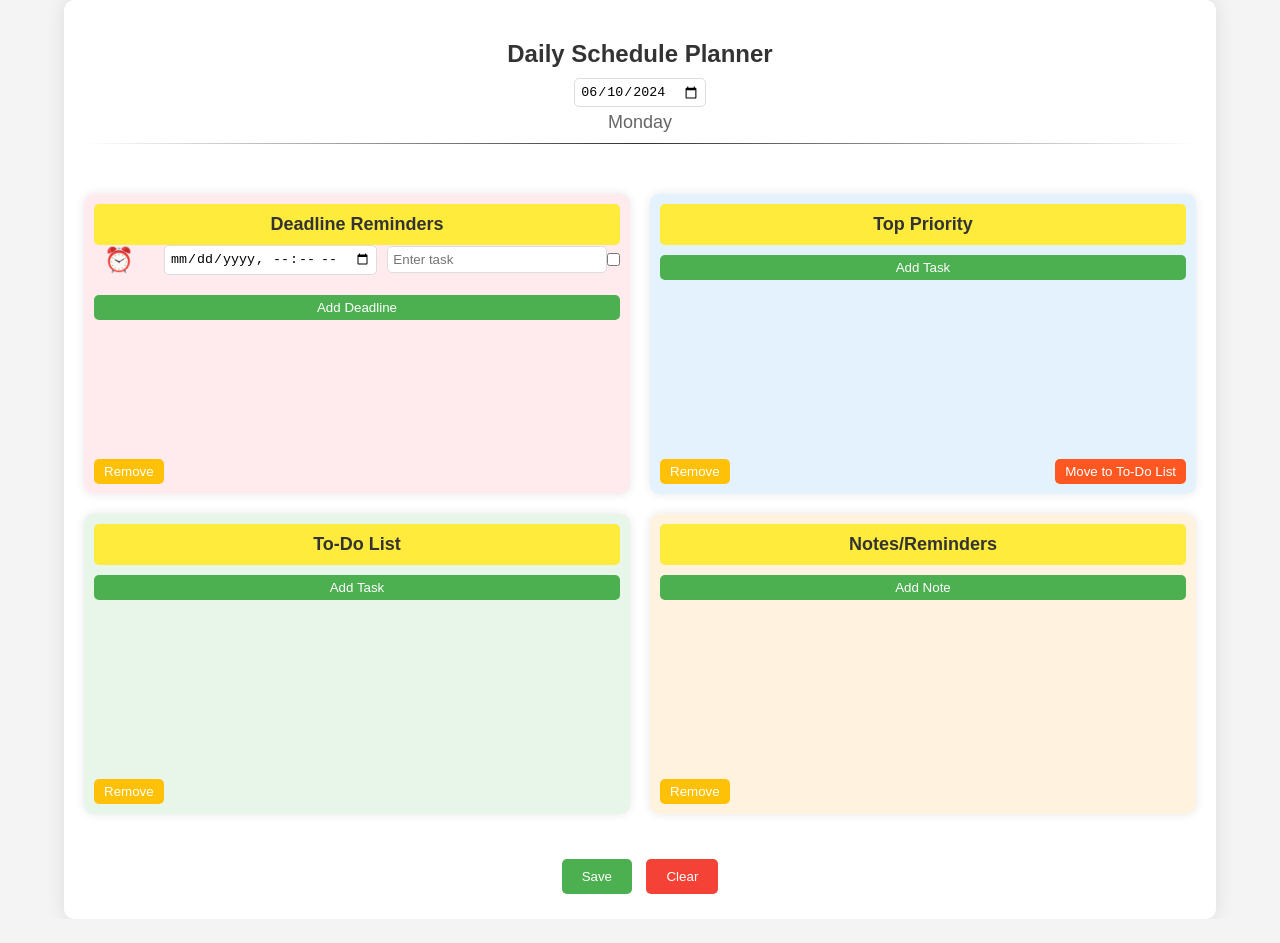
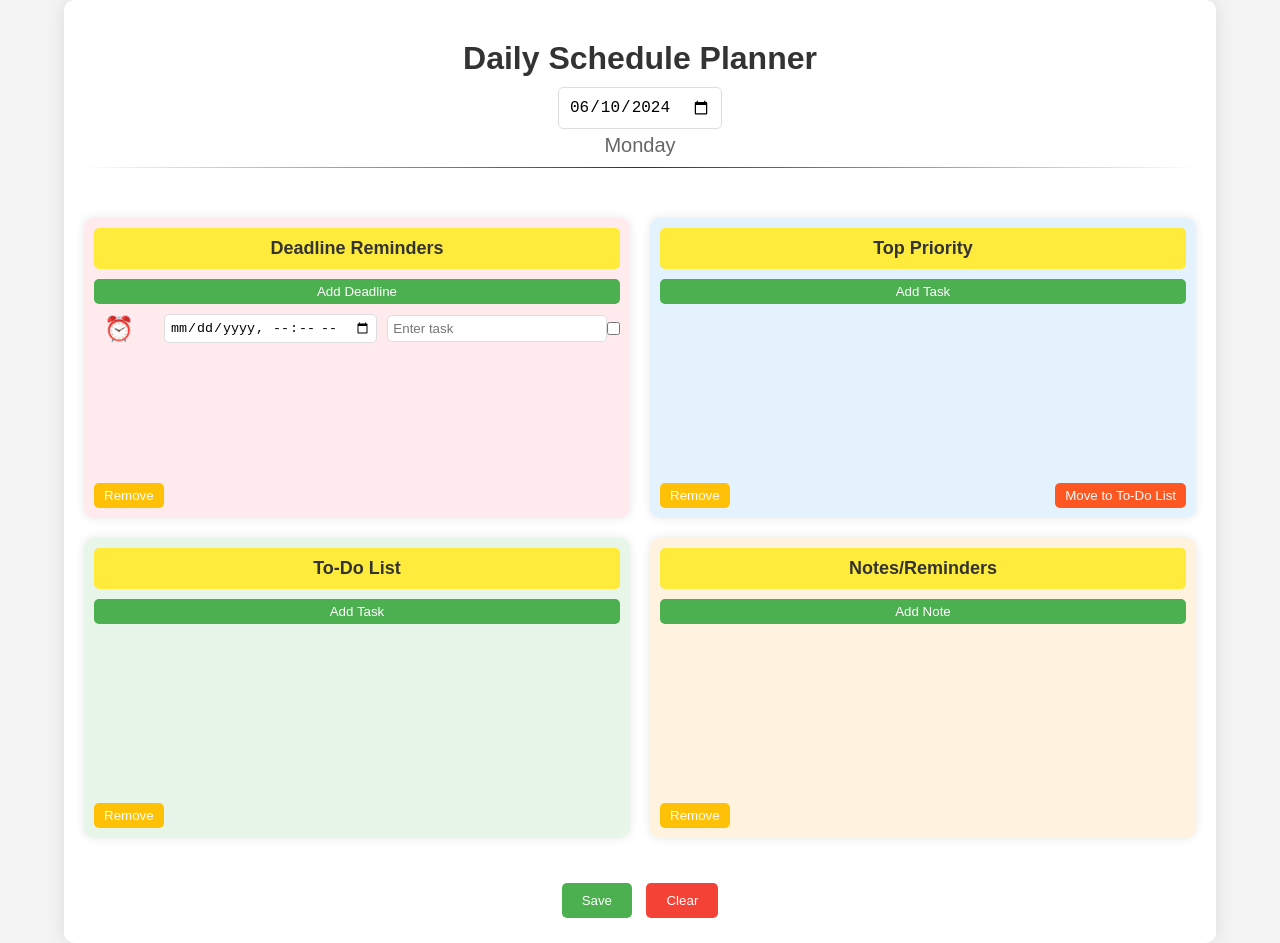
Before and after one commit to chibaseiko/daily-planner, a plain HTML site: page index.html in a window 1280 px wide. Before the commit the page ends 919 px from the top, so only its background shows below. Drawn offline with Linux system fonts and the light colour scheme.

Commit message:
Move add buttons to top and improve header style

```diff
--- a/index.html
+++ b/index.html
@@ -35,14 +35,22 @@
             padding-top: 20px;
         }
         .planner-header h1 {
-            font-size: 24px;
+            font-size: 32px;
             color: #333;
+            font-weight: bold;
         }
         .planner-header input[type="date"] {
             margin-top: 10px;
-            padding: 5px;
+            padding: 10px;
             border-radius: 5px;
             border: 1px solid #ddd;
+            font-size: 16px;
+            background-color: #fff;
+        }
+        .planner-header .weekday {
+            margin-top: 5px;
+            font-size: 20px;
+            color: #666;
         }
         .planner-header::after {
             content: '';
@@ -51,11 +59,6 @@
             height: 1px;
             background: linear-gradient(to right, transparent, #333, transparent);
             margin: 10px 0;
-        }
-        .weekday {
-            margin-top: 5px;
-            font-size: 18px;
-            color: #666;
         }
         .section {
             background-color: #fff;
@@ -216,6 +219,7 @@
 
         <div class="section">
             <h2>Deadline Reminders</h2>
+            <button class="add-button" id="addDeadlineButton">Add Deadline</button>
             <div id="schedule">
                 <div class="time-slot">
                     <span class="clock-icon">⏰</span>
@@ -224,7 +228,6 @@
                     <input type="checkbox" class="task-checkbox">
                 </div>
             </div>
-            <button class="add-button" id="addDeadlineButton">Add Deadline</button>
             <div class="section-buttons">
                 <button class="remove-button" onclick="removeSelectedTasks('schedule')">Remove</button>
             </div>
```
